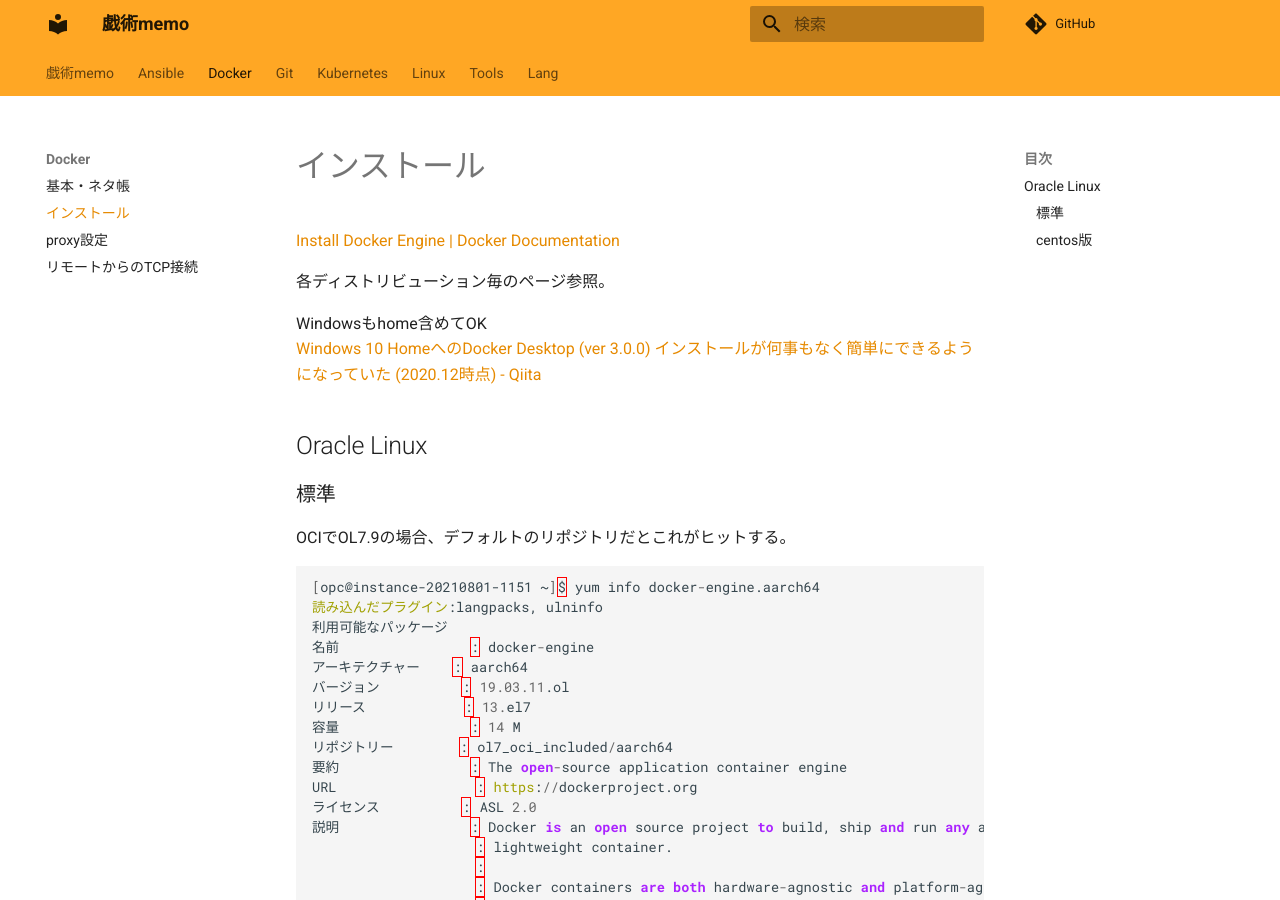
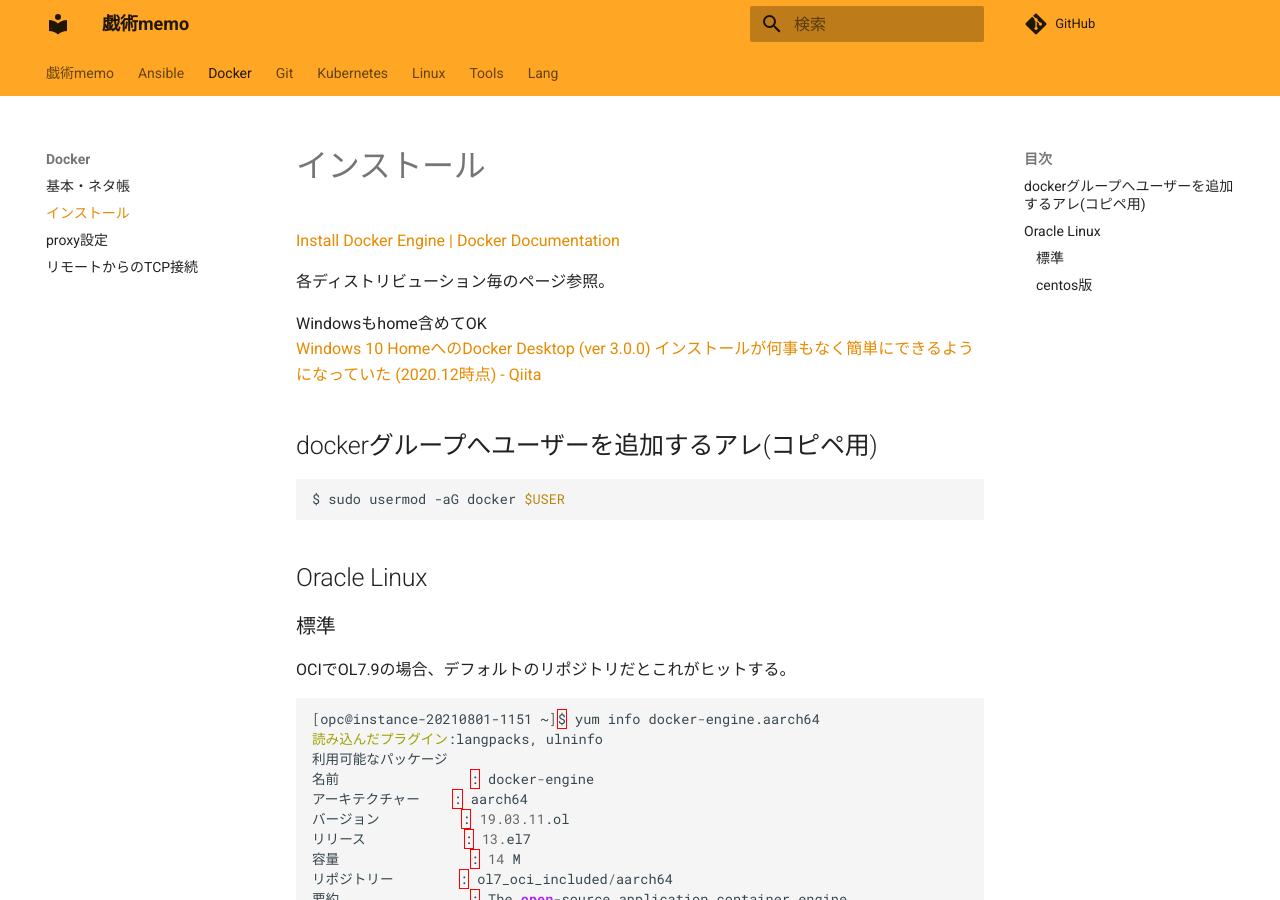
Before and after one commit to zaki-lknr/docs, an MkDocs documentation site: the page built from docs/Docker/install.md, in a window 1280 px wide and 900 px high. Built offline with MkDocs 1.6.1 and Material for MkDocs 9.7.7, drawn with Linux system fonts in a browser that asks for light colours; comment, search, counter and statistics services are not loaded.

Commit message:
add: usermod -aG docker $USER

````diff
--- a/docs/Docker/install.md
+++ b/docs/Docker/install.md
@@ -6,6 +6,12 @@
 
 Windowsもhome含めてOK
 [Windows 10 HomeへのDocker Desktop (ver 3.0.0) インストールが何事もなく簡単にできるようになっていた (2020.12時点) - Qiita](https://qiita.com/zaki-lknr/items/db99909ba1eb27803456)
+
+## dockerグループへユーザーを追加するアレ(コピペ用)
+
+```
+$ sudo usermod -aG docker $USER
+```
 
 ## Oracle Linux
 
````
